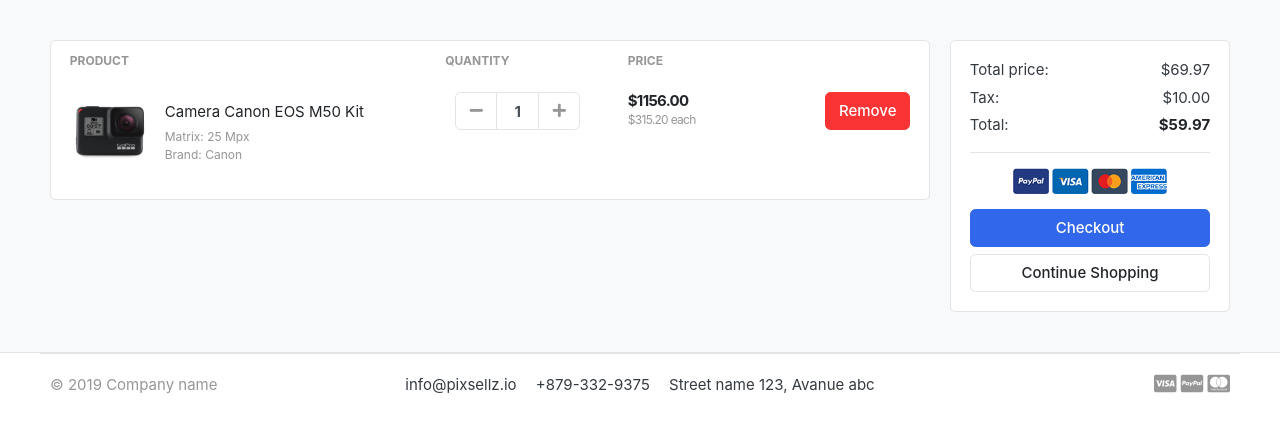
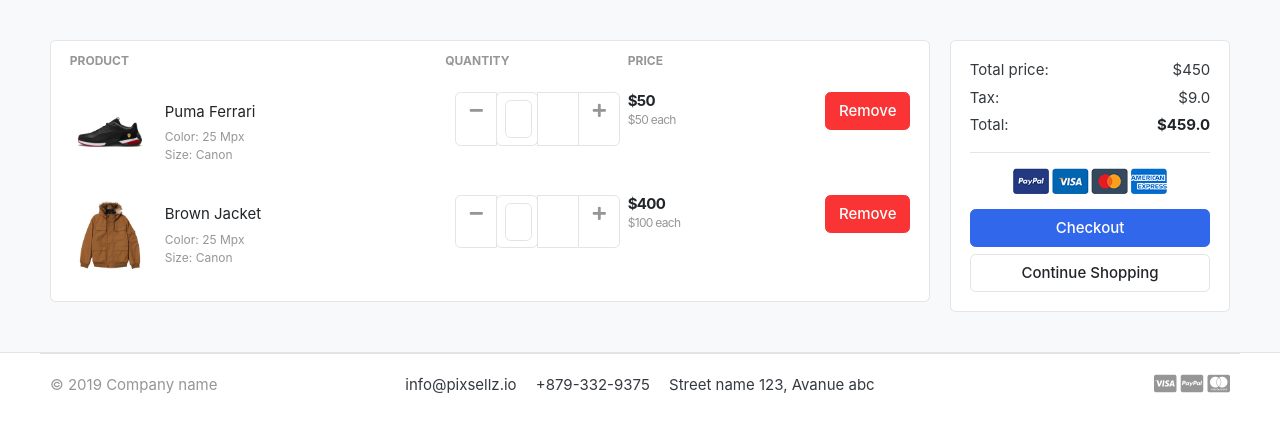
Before and after one commit to BrunoSeidi/DJANGO, a Django app: page /cart/ in a window 1280 px wide. Shown: the part 118-551 px from the top of the page. Run offline with Django 4.2, Linux system fonts and the light colour scheme; data comes from the database, SQL or seed files in the repository; both versions use the stored data as it was after the commit; some libraries are stand-ins or nearby versions; some web fonts are replaced.

Commit message:
changes cart

```diff
--- a/carts/models.py
+++ b/carts/models.py
@@ -15,5 +15,8 @@
     quantity = models.IntegerField()
     is_active = models.BooleanField(default=True)
 
+    def sub_total(self):
+        return self.product.price * self.quantity
+
     def __str__(self):
         return self.product
--- a/carts/views.py
+++ b/carts/views.py
@@ -31,8 +31,6 @@
             cart = cart,
         )
         cart_item.save()
-    return HttpResponse(cart_item.quantity)
-    exit()
     return redirect('cart')
 
 
@@ -44,6 +42,8 @@
         for cart_item in cart_items:
             total += (cart_item.product.price * cart_item.quantity)
             quantity += cart_item.quantity
+        tax = (2 * total)/100
+        grand_total = total + tax
     except CartItem.DoesNotExist:
         pass
 
@@ -51,6 +51,8 @@
         "total": total,
         "quantity": quantity,
         "cart_items": cart_items,
+        "tax": tax,
+        "grand_total":grand_total,
     }
 
     return render(request, 'store/cart.html', context)
--- a/templates/store/cart.html
+++ b/templates/store/cart.html
@@ -21,13 +21,15 @@
     </tr>
     </thead>
     <tbody>
+
+    {% for cart_item in cart_items %}
     <tr>
         <td>
             <figure class="itemside align-items-center">
-                <div class="aside"><img src="./images/items/11.jpg" class="img-sm"></div>
+                <div class="aside"><img src="{{ cart_item.product.images.url }}" class="img-sm"></div>
                 <figcaption class="info">
-                    <a href="#" class="title text-dark">Camera Canon EOS M50 Kit</a>
-                    <p class="text-muted small">Matrix: 25 Mpx <br> Brand: Canon</p>
+                    <a href="#" class="title text-dark">{{ cart_item.product.product_name }}</a>
+                    <p class="text-muted small">Color: 25 Mpx <br> Size: Canon</p>
                 </figcaption>
             </figure>
         </td>
@@ -36,25 +38,26 @@
                 <div class="col">
                     <div class="input-group input-spinner">
                         <div class="input-group-prepend">
-                                <button class="btn btn-light" type="button" id="button-plus"> <i class="fa fa-minus"></i> </button>
+                        <a  class="btn btn-light" type="button" id="button-plus"> <i class="fa fa-minus"></i> </button>
                         </div>
-                                <input type="text" class="form-control"  value="1">
+                        <input type="text" class="form-control"  value="{{ cart_item.quantity }}">
                         <div class="input-group-append">
-                                <button class="btn btn-light" type="button" id="button-minus"> <i class="fa fa-plus"></i> </button>
+                        <a href="{% url 'add_cart' cart_item.product.id %}" class="btn btn-light" type="button" id="button-minus"> <i class="fa fa-plus"></i> </a>
                         </div>
                     </div> <!-- input-group.// -->
                 </div> <!-- col.// -->
         </td>
         <td>
             <div class="price-wrap">
-                <var class="price">$1156.00</var>
-                <small class="text-muted"> $315.20 each </small>
+                <var class="price">${{ cart_item.sub_total }}</var>
+                <small class="text-muted"> ${{ cart_item.product.price }} each </small>
             </div> <!-- price-wrap .// -->
         </td>
         <td class="text-right">
         <a href="" class="btn btn-danger"> Remove</a>
         </td>
     </tr>
+    {% endfor %}
 
     </tbody>
     </table>
@@ -67,15 +70,15 @@
             <div class="card-body">
                 <dl class="dlist-align">
                   <dt>Total price:</dt>
-                  <dd class="text-right">$69.97</dd>
+                  <dd class="text-right">${{total}}</dd>
                 </dl>
                 <dl class="dlist-align">
                   <dt>Tax:</dt>
-                  <dd class="text-right"> $10.00</dd>
+                  <dd class="text-right"> ${{tax}}</dd>
                 </dl>
                 <dl class="dlist-align">
                   <dt>Total:</dt>
-                  <dd class="text-right text-dark b"><strong>$59.97</strong></dd>
+                  <dd class="text-right text-dark b"><strong>${{grand_total}}</strong></dd>
                 </dl>
                 <hr>
                 <p class="text-center mb-3">
```
Also changed, not shown: db.sqlite3. Lines whose indentation alone changed are shown as unchanged.
